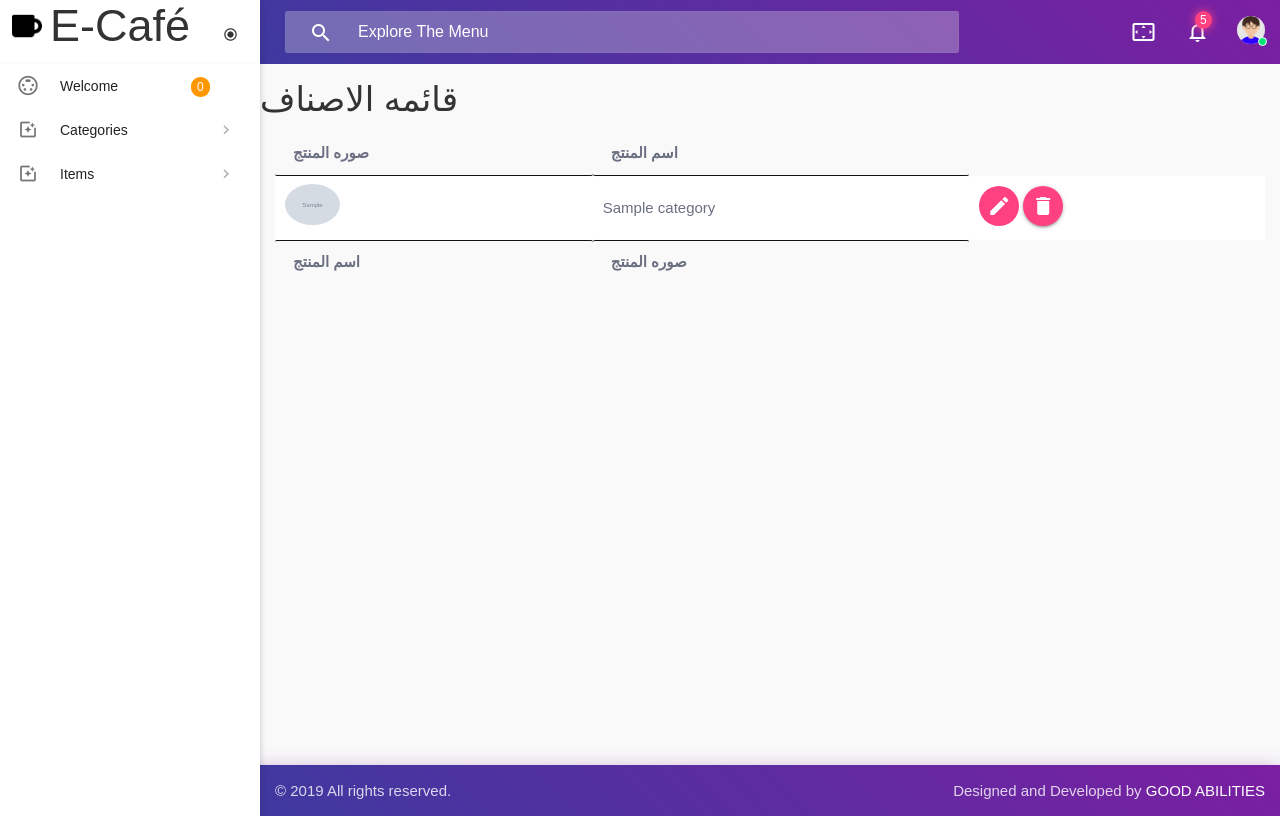
After one commit to ibrahim-good-abilities/ecafe, a Laravel app: page /categories/index in a window 1280 px wide. The commit adds this page. Run offline with Laravel 8, Linux system fonts and the light colour scheme; tables that the repository leaves empty hold one stand-in row (values such as "Sample post"); grey boxes marked "Sample" are stand-in pictures; style sheets or scripts are compiled from the project's sources; some libraries are stand-ins or nearby versions; some web fonts are replaced.

Commit message:
categories list

```diff
--- a/app/Http/Controllers/CategoryController.php
+++ b/app/Http/Controllers/CategoryController.php
@@ -16,7 +16,8 @@ class CategoryController extends Controller
      */
     public function index()
     {
-        return view('categories.add-category');
+        $categories =Category::all();
+        return view('categories.index')->with('categories',$categories);
     }
 
     /**
@@ -27,6 +28,7 @@ class CategoryController extends Controller
     public function create()
     {
         //
+        return view('categories.add-category');
     }
 
     /**
--- /dev/null
+++ b/resources/views/categories/index.blade.php
@@ -0,0 +1,65 @@
+@extends('layout')
+@section('title', 'items')
+@section('page_css')
+<link rel="stylesheet" type="text/css" href="{{asset('resources/css/items.css')}}">
+<link rel="stylesheet" type="text/css" href="{{asset('resources/vendors/data-tables/css/jquery.dataTables.min.css')}}">
+
+@endsection
+@section('middle_content')
+@if ($message = Session::get('success'))
+<div class="card-alert card green lighten-5">
+    <div class="card-content green-text">
+        <button type="button" class="close" data-dismiss="alert">×</button>
+        <strong>{{ $message }}</strong>
+    </div>
+</div>
+@endif
+<div class="row">
+    <h4 class="card-title">قائمه الاصناف</h4>
+    <div class="col s12">
+        <table id="data-table-simple" class="display">
+            <thead>
+                <tr>
+                    <th>صوره المنتج</th>
+                    <th> اسم المنتج </th>
+
+
+                </tr>
+            </thead>
+
+            <tbody>
+                @foreach ($categories as $category)
+                <tr>
+                    <td><img src="{{asset('public'.$category->src)}}" class="circle" style="max-width: 55px"></td>
+
+                    <td>{{ $category->category_name}}</td>
+
+                    <td>
+                        <a class="btn-floating mb-1 btn-flat waves-effect waves-light pink accent-2 white-text" href="#">
+                            <i class="material-icons">edit</i>
+                        </a>
+                        <a class="btn-floating mb-1 waves-effect waves-light " href="#">
+                            <i class="material-icons">delete</i>
+                        </a>
+                    </td>
+                </tr>
+                @endforeach
+            </tbody>
+            <tfoot>
+                <tr>
+                    <th>اسم المنتج</th>
+
+                    <th>صوره المنتج</th>
+
+                </tr>
+            </tfoot>
+        </table>
+    </div>
+</div>
+
+@section('page_js')
+<script src="{{asset('resources/js/scripts/data-tables.js')}}" type="text/javascript"></script>
+<script src="{{asset('resources/vendors/data-tables/js/jquery.dataTables.min.js')}}" type="text/javascript"></script>
+<script src="{{asset('resources/vendors/data-tables/extensions/responsive/js/dataTables.responsive.min.js')}}" type="text/javascript"></script>
+@endsection
+@endsection
--- a/resources/views/sidebar.blade.php
+++ b/resources/views/sidebar.blade.php
@@ -10,10 +10,11 @@
                 <span class="menu-title" data-i18n="">Categories</span></a>
             <div class="collapsible-body">
                 <ul class="collapsible collapsible-sub" data-collapsible="accordion">
+                <li><a class="collapsible-body" href="{{route('all_categories')}}" data-i18n=""><i class="material-icons">radio_button_unchecked</i><span>All Categories</span></a>
+                    </li>
                     <li><a class="collapsible-body" href="{{route('add_category')}}" data-i18n=""><i class="material-icons">radio_button_unchecked</i><span>Add Category</span></a>
                     </li>
-                    <li><a class="collapsible-body" href="#" data-i18n=""><i class="material-icons">radio_button_unchecked</i><span>Edit Category</span></a>
-                    </li>
+
                     <!--items-->
 
 
--- a/routes/web.php
+++ b/routes/web.php
@@ -19,7 +19,8 @@ use Illuminate\Routing\Router;
 
 Route::get('/', 'IndexController@index')->name('home');
 Route::get('/inventory-sheet', 'InventoryController@index')->name('inventory-sheet');
-Route::get('/categories/create','CategoryController@index')->name('add_category');
+Route::get('/categories/index','CategoryController@index')->name('all_categories');
+Route::get('/categories/create','CategoryController@create')->name('add_category');
 Route::get('/items/create','ItemController@create')->name('add_item');
 Route::post('/categories/store', 'CategoryController@store')->name('store');
 Route::post('/items/add','ItemController@store');
```
